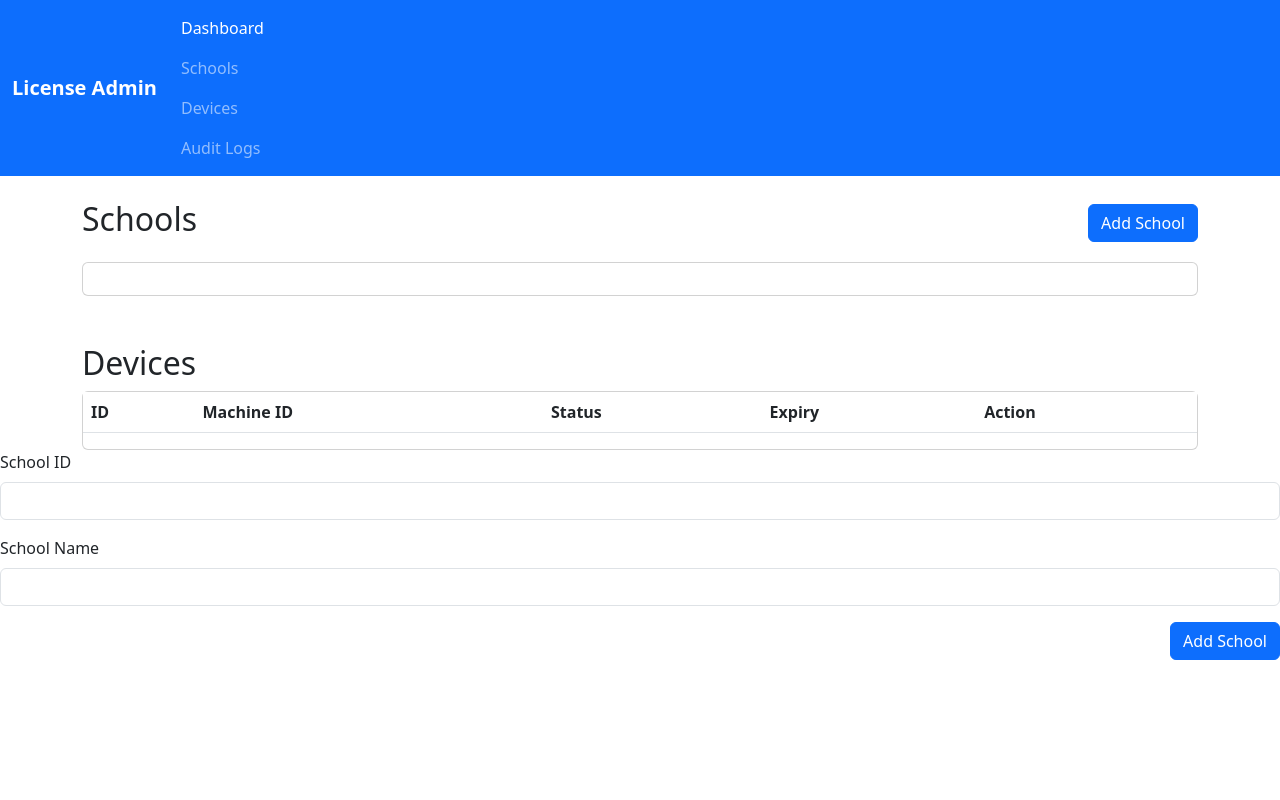
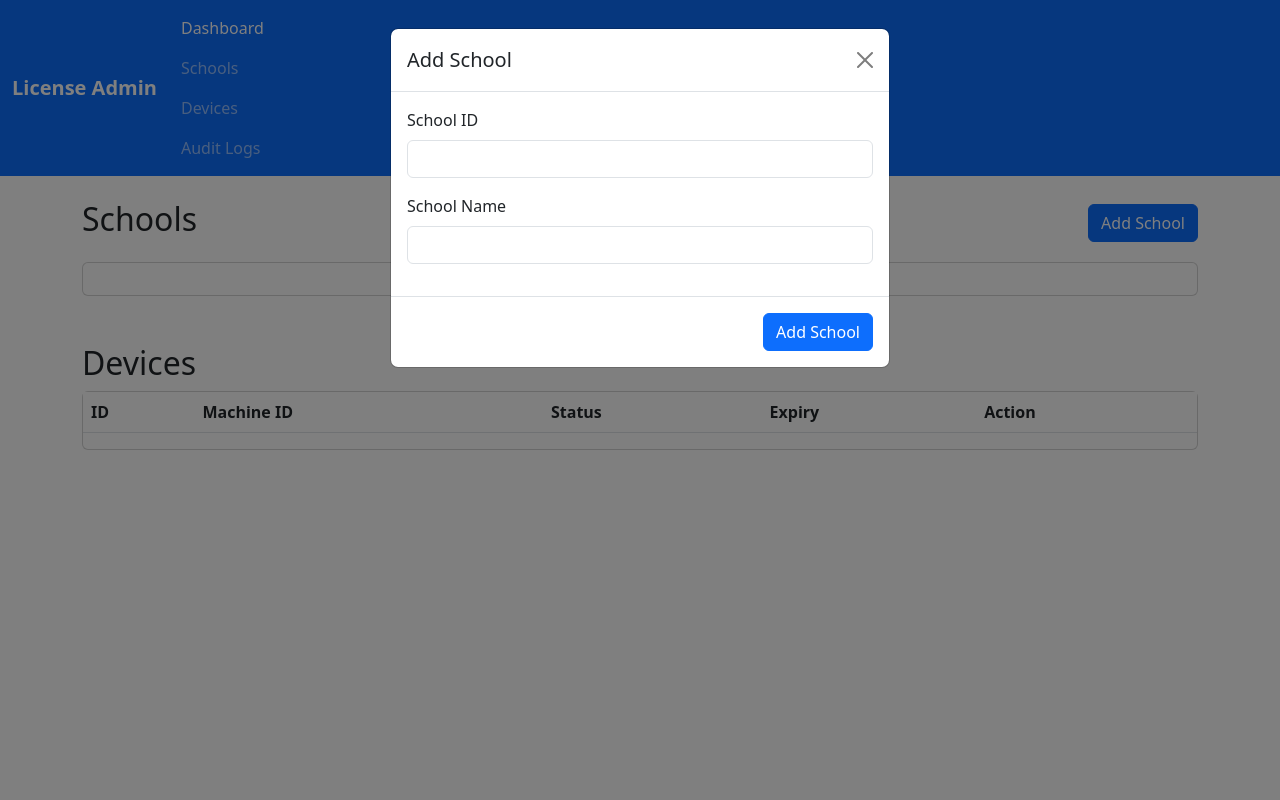
Before and after one commit to ben-m-m/ben-m-m.github.io, a Flask app: page /dashboard in a window 1280 px wide, after a click on "Add School". Run offline with Flask 3, Linux system fonts and the light colour scheme; a user stored in the database is signed in; lists and menus that the app fills with data are empty; parts of the project's set-up code (start-up, migrations or seed data) failed here and were passed over; some libraries are stand-ins or nearby versions.

Commit message:
refactor add school modal

```diff
--- a/licenseserver/templates/dashboard.html
+++ b/licenseserver/templates/dashboard.html
@@ -131,7 +131,15 @@
     </main>
 </div>
 
-<!-- Add School Modal --><div class="modal-body">
+<!-- Add School Modal -->
+<div class="modal fade" id="addSchoolModal" tabindex="-1" aria-labelledby="addSchoolModalLabel" aria-hidden="true">
+  <div class="modal-dialog">
+    <div class="modal-content">
+      <div class="modal-header">
+        <h5 class="modal-title">Add School</h5>
+        <button type="button" class="btn-close" data-bs-dismiss="modal" aria-label="Close"></button>
+      </div>
+      <div class="modal-body">
         <div class="mb-3">
           <label class="form-label">School ID</label>
           <input type="text" id="schoolIdInput" class="form-control" required>
@@ -144,7 +152,9 @@
       <div class="modal-footer">
         <button type="button" class="btn btn-primary" onclick="addSchool()">Add School</button>
       </div>
-
+    </div>
+  </div>
+</div>
 
 <!-- Toast Notifications -->
 {% with messages = get_flashed_messages() %}
@@ -165,6 +175,7 @@
         </div>
     {% endif %}
 {% endwith %}
+
 <script>
   const adminToken = "{{ token }}";
 
@@ -198,7 +209,7 @@
       }
     })
     .catch(err => {
-      alert("Error adding school: " + err);
+      alert("Error adding school: " + err.message);
     });
   }
 </script>
```
Lines whose indentation alone changed are shown as unchanged.
